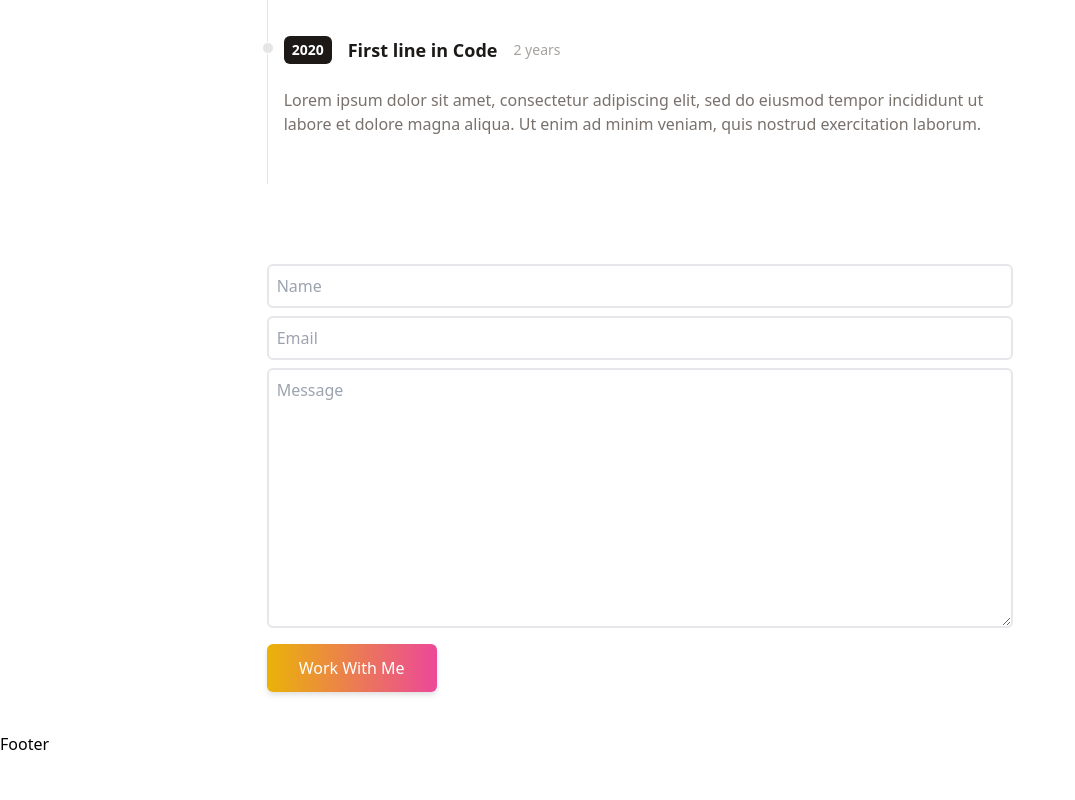
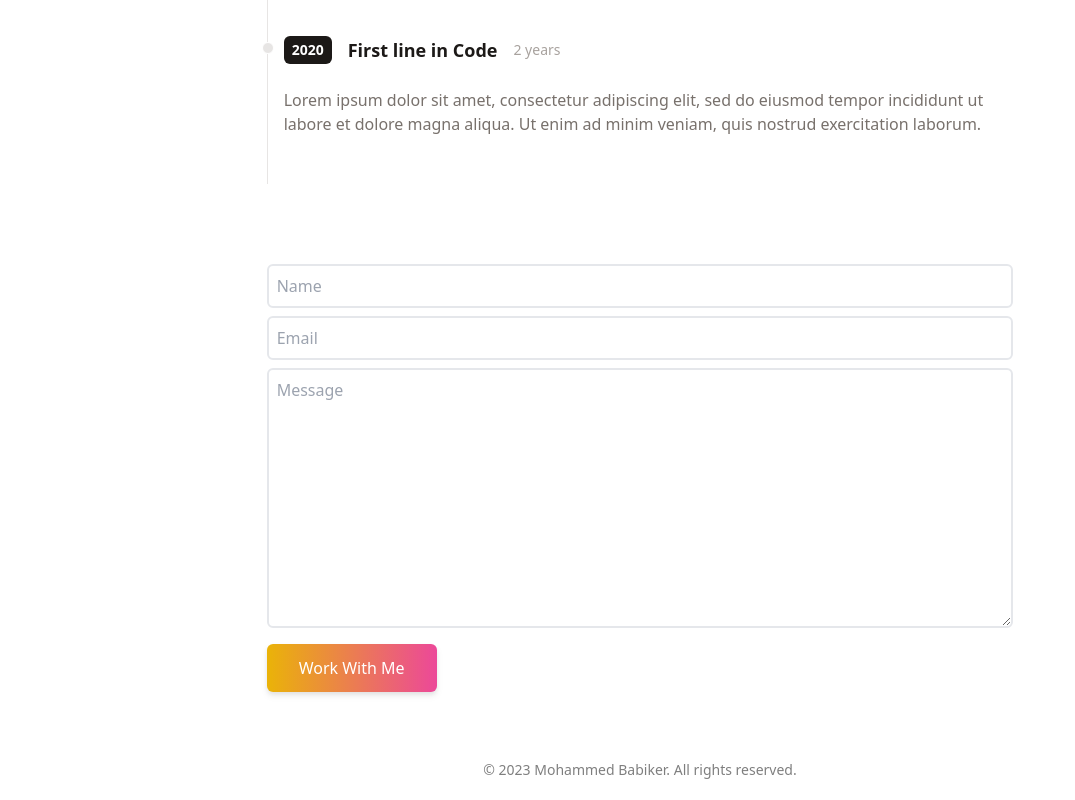
Before and after one commit to mohammedbabiker/minimal-portfolio, a React (Vite) app: page / in a window 1280 px wide. Shown: the part 1316-2116 px from the top of the page, without its empty margins (0-1075 px from the left). Before the commit the page ends 2072 px from the top, so only its background shows below. Built offline with nearby package versions, Linux system fonts and the light colour scheme.

Commit message:
Footer section all good

```diff
--- a/src/components/Footer.jsx
+++ b/src/components/Footer.jsx
@@ -1,8 +1,11 @@
 import React from "react";
 function Footer() {
   return (
-    <div>
-      <h1>Footer</h1>
+    <div className="py-5 text-center">
+      {/* Social Icon */}
+      <p className="text-sm mt-2 opacity-50">
+        &copy; {new Date().getFullYear()} Mohammed Babiker. All rights reserved.
+      </p>
     </div>
   );
 }
```
